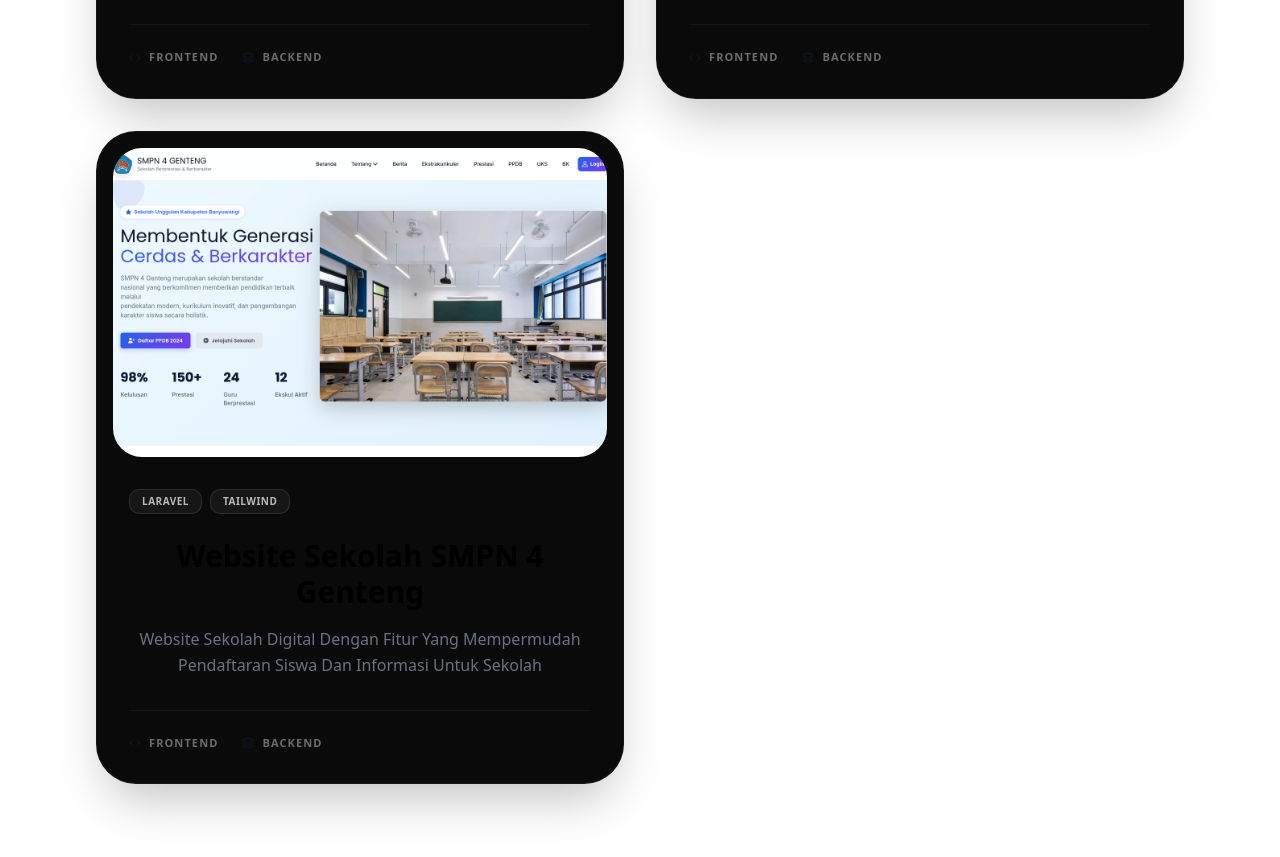
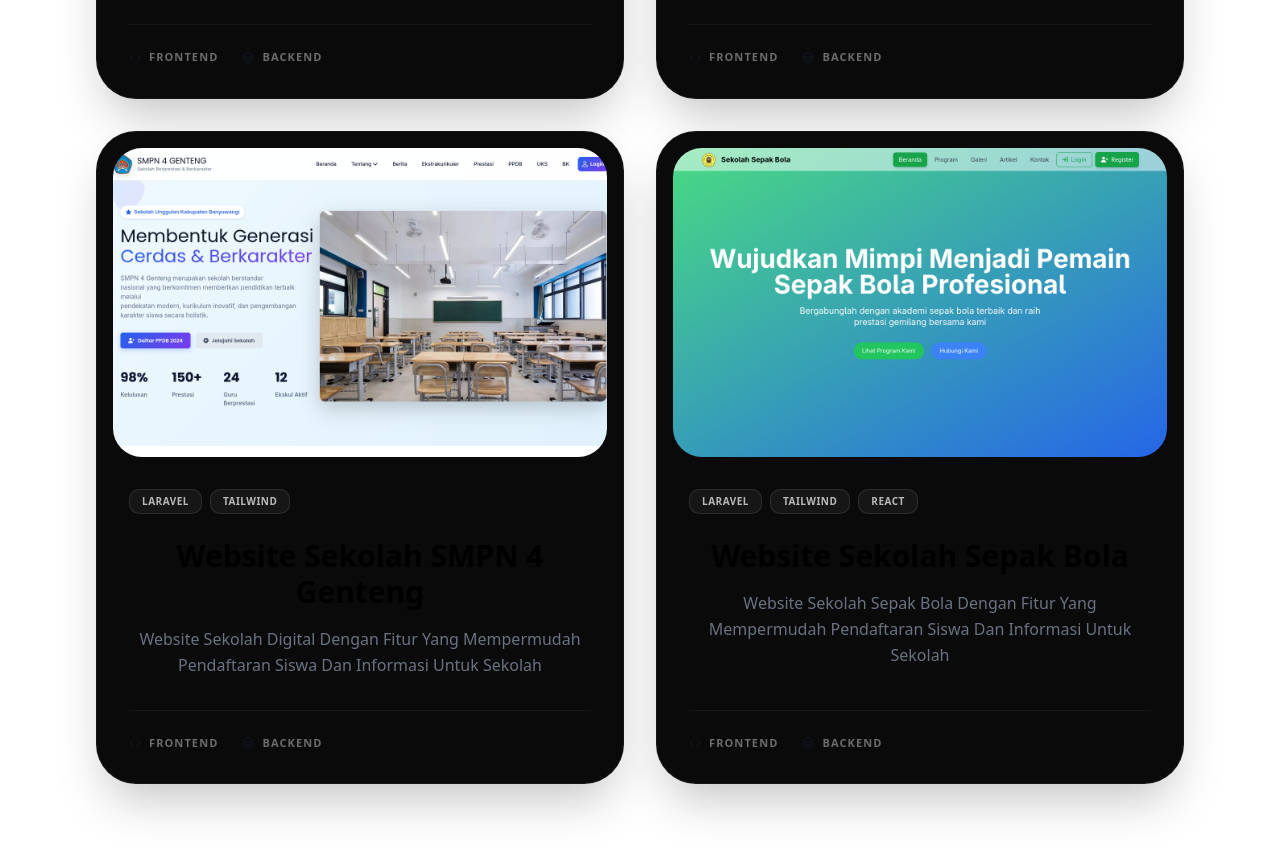
Before and after one commit to AryaaaPPLG/Website-portfolio-react-, a React (Vite) app: page / in a window 1280 px wide. Shown: the part 3780-4637 px from the top of the page. Built offline with nearby package versions, Linux system fonts and the light colour scheme.

Commit message:
menambah project baru ke section project

```diff
--- a/src/assets/components/ProjectSection.jsx
+++ b/src/assets/components/ProjectSection.jsx
@@ -33,6 +33,17 @@ const projects = [
     demoUrl: "#",
     githubUrl: "https://github.com/Jasa-Pembuatan-Website-ThreeDevs/Website-SMPN-4-Genteng.git",
     color: "from-purple-600/20 to-pink-600/20",
+    featured: false
+  },
+  {
+    id: 4,
+    title: "Website Sekolah Sepak Bola",
+    description: "Website Sekolah Sepak Bola Dengan Fitur Yang Mempermudah Pendaftaran Siswa Dan Informasi Untuk Sekolah",
+    image: "/projects/project4.png",
+    tags: ["Laravel", "Tailwind", "React"],
+    demoUrl: "#",
+    githubUrl: "https://github.com/Dannys02/PROJEK-SSB.git",
+    color: "from-blue-600/20 to-pink-600/20",
     featured: false
   }
 ];
```
Also changed, not shown: public/projects/project4.png (added).
